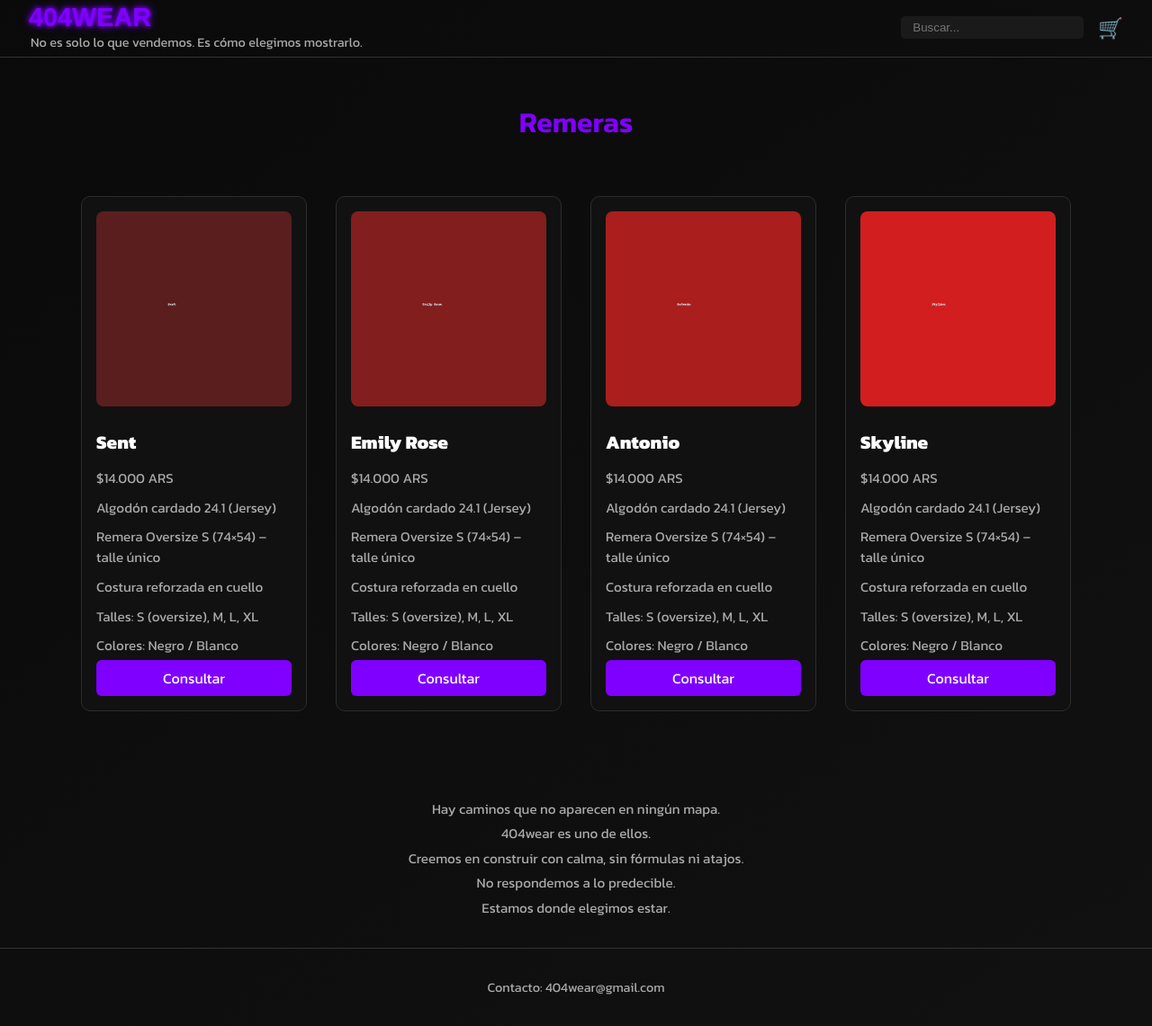
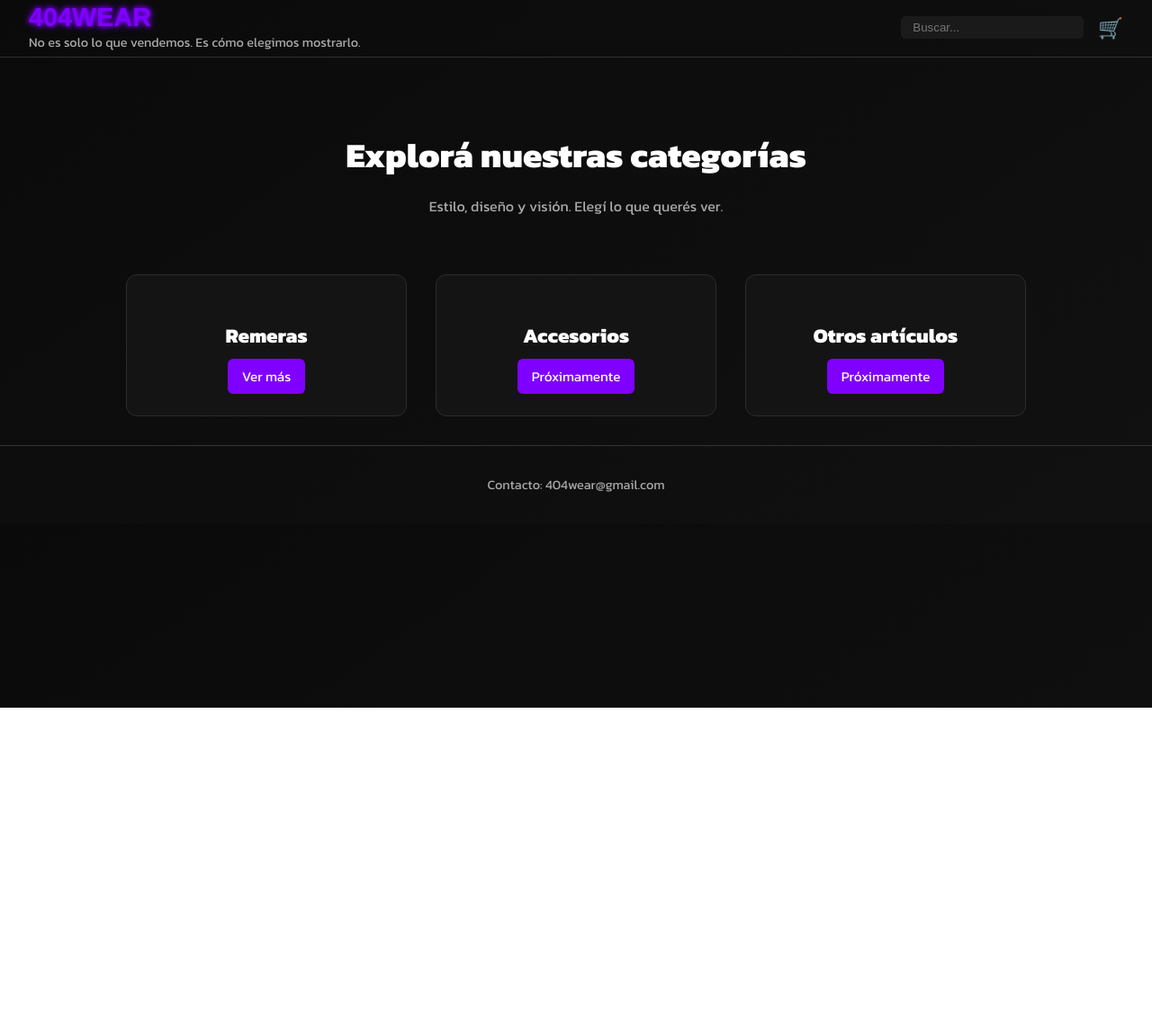
Before and after one commit to Agustin404wear/404wear, a plain HTML site: page index.html in a window 1280 px wide. Shown: the part 13-1154 px from the top of the page at 90% size. After the commit the page ends 800 px from the top, so only its background shows below. Drawn offline with Linux system fonts and the light colour scheme.

Commit message:
Add files via upload

```diff
--- a/index.html
+++ b/index.html
@@ -5,7 +5,7 @@
   <meta name="viewport" content="width=device-width, initial-scale=1.0" />
   <title>404wear</title>
   <link rel="icon" type="image/png" href="favicon.png" />
-  <link href="https://fonts.googleapis.com/css2?family=Kanit:wght@400;600;800&display=swap" rel="stylesheet" />
+  <link href="https://fonts.googleapis.com/css2?family=Kanit:wght@400;600;800&display=swap" rel="stylesheet">
   <style>
     :root {
       --background: #0a0a0a;
@@ -13,12 +13,14 @@
       --text-secondary: #aaaaaa;
       --accent: #7f00ff;
     }
+
     body {
       margin: 0;
-      background: linear-gradient(145deg, #0a0a0a 0%, #111 100%);
+      background: linear-gradient(145deg, #0a0a0a, #111);
       font-family: 'Kanit', sans-serif;
       color: var(--text);
     }
+
     header {
       display: flex;
       justify-content: space-between;
@@ -26,6 +28,7 @@
       padding: 1rem 2rem 0.3rem;
       border-bottom: 1px solid #333;
     }
+
     .logo {
       color: var(--accent);
       font-size: 1.8rem;
@@ -34,16 +37,18 @@
       font-family: Arial, sans-serif;
       text-shadow: 0 0 5px #7f00ff, 0 0 10px #7f00ff;
     }
+
     .tagline {
       font-size: 0.9rem;
       color: var(--text-secondary);
-      margin-left: 2px;
     }
+
     .header-right {
       display: flex;
       align-items: center;
       gap: 1rem;
     }
+
     .search-bar {
       padding: 0.3rem 0.8rem;
       border-radius: 5px;
@@ -51,72 +56,64 @@
       background-color: #1a1a1a;
       color: white;
     }
+
     .cart-icon {
       font-size: 1.4rem;
       cursor: pointer;
-      color: var(--text);
     }
-    .section-title {
+
+    .hero {
       text-align: center;
-      font-size: 2rem;
-      font-weight: 600;
-      margin-top: 3rem;
-      color: var(--accent);
+      padding: 3rem 2rem 1rem;
     }
-    .products {
+
+    .hero h1 {
+      font-size: 2.4rem;
+      margin-bottom: 0.5rem;
+    }
+
+    .hero p {
+      font-size: 1rem;
+      color: var(--text-secondary);
+    }
+
+    .categories {
       display: grid;
-      grid-template-columns: repeat(auto-fit, minmax(250px, 1fr));
+      grid-template-columns: repeat(auto-fit, minmax(240px, 1fr));
       gap: 2rem;
       padding: 2rem;
-      max-width: 1100px;
+      max-width: 1000px;
       margin: auto;
     }
-    .product {
-      background-color: #111;
-      padding: 1rem;
-      border-radius: 10px;
-      text-align: left;
+
+    .category {
+      background-color: #141414;
       border: 1px solid #2c2c2c;
-      display: flex;
-      flex-direction: column;
+      padding: 2rem;
+      border-radius: 12px;
+      text-align: center;
+      transition: transform 0.2s;
     }
-    .product img {
-      max-width: 100%;
-      border-radius: 8px;
+
+    .category:hover {
+      transform: scale(1.03);
+      border-color: var(--accent);
+    }
+
+    .category h2 {
+      font-size: 1.4rem;
       margin-bottom: 1rem;
     }
-    .product h3 {
-      margin: 0.5rem 0;
-      font-size: 1.3rem;
-    }
-    .product p {
-      font-size: 0.95rem;
-      margin: 0.3rem 0;
-      color: var(--text-secondary);
-    }
-    .product a {
-      margin-top: auto;
-      text-align: center;
-      display: inline-block;
+
+    .category a {
+      text-decoration: none;
+      padding: 0.5rem 1rem;
       background-color: var(--accent);
-      padding: 0.5rem 1rem;
       color: white;
       border-radius: 6px;
-      text-decoration: none;
-      transition: background 0.3s;
+      font-size: 0.95rem;
     }
-    .product a:hover {
-      background-color: #9b2dff;
-    }
-    .about-discreet {
-      padding: 3rem 1rem 1rem;
-      max-width: 600px;
-      font-size: 0.95rem;
-      color: var(--text-secondary);
-      text-align: center;
-      line-height: 1.8;
-      margin: auto;
-    }
+
     footer {
       padding: 2rem;
       font-size: 0.9rem;
@@ -138,67 +135,26 @@
     </div>
   </header>
 
-  <h2 class="section-title">Remeras</h2>
-  <section class="products">
+  <section class="hero">
+    <h1>Explorá nuestras categorías</h1>
+    <p>Estilo, diseño y visión. Elegí lo que querés ver.</p>
+  </section>
 
-    <div class="product">
-      <img src="remera1.jpg" alt="Sent" />
-      <h3>Sent</h3>
-      <p>$14.000 ARS</p>
-      <p>Algodón cardado 24.1 (Jersey)</p>
-      <p>Remera Oversize S (74×54) – talle único</p>
-      <p>Costura reforzada en cuello</p>
-      <p>Talles: S (oversize), M, L, XL</p>
-      <p>Colores: Negro / Blanco</p>
-      <a href="https://wa.me/XXXXXXXXXXX?text=Hola! Quiero consultar por la remera Sent">Consultar</a>
+  <section class="categories">
+    <div class="category">
+      <h2>Remeras</h2>
+      <a href="remeras.html">Ver más</a>
     </div>
+    <div class="category">
+      <h2>Accesorios</h2>
+      <a href="#">Próximamente</a>
+    </div>
+    <div class="category">
+      <h2>Otros artículos</h2>
+      <a href="#">Próximamente</a>
+    </div>
+  </section>
 
-    <div class="product">
-      <img src="remera2.jpg" alt="Emily Rose" />
-      <h3>Emily Rose</h3>
-      <p>$14.000 ARS</p>
-      <p>Algodón cardado 24.1 (Jersey)</p>
-      <p>Remera Oversize S (74×54) – talle único</p>
-      <p>Costura reforzada en cuello</p>
-      <p>Talles: S (oversize), M, L, XL</p>
-      <p>Colores: Negro / Blanco</p>
-      <a href="https://wa.me/XXXXXXXXXXX?text=Hola! Quiero consultar por la remera Emily Rose">Consultar</a>
-    </div>
-
-    <div class="product">
-      <img src="remera3.jpg" alt="Antonio" />
-      <h3>Antonio</h3>
-      <p>$14.000 ARS</p>
-      <p>Algodón cardado 24.1 (Jersey)</p>
-      <p>Remera Oversize S (74×54) – talle único</p>
-      <p>Costura reforzada en cuello</p>
-      <p>Talles: S (oversize), M, L, XL</p>
-      <p>Colores: Negro / Blanco</p>
-      <a href="https://wa.me/XXXXXXXXXXX?text=Hola! Quiero consultar por la remera Antonio">Consultar</a>
-    </div>
-
-    <div class="product">
-      <img src="remera4.jpg" alt="Skyline" />
-      <h3>Skyline</h3>
-      <p>$14.000 ARS</p>
-      <p>Algodón cardado 24.1 (Jersey)</p>
-      <p>Remera Oversize S (74×54) – talle único</p>
-      <p>Costura reforzada en cuello</p>
-      <p>Talles: S (oversize), M, L, XL</p>
-      <p>Colores: Negro / Blanco</p>
-      <a href="https://wa.me/XXXXXXXXXXX?text=Hola! Quiero consultar por la remera Skyline">Consultar</a>
-    </div>
-
-  </section>
-  <section class="about-discreet">
-    <p>
-      Hay caminos que no aparecen en ningún mapa.<br>
-      404wear es uno de ellos.<br>
-      Creemos en construir con calma, sin fórmulas ni atajos.<br>
-      No respondemos a lo predecible.<br>
-      Estamos donde elegimos estar.
-    </p>
-  </section>
   <footer>Contacto: 404wear@gmail.com</footer>
 </body>
 </html>
```
Also changed, not shown: remeras.html (added, +129 -0 lines).
